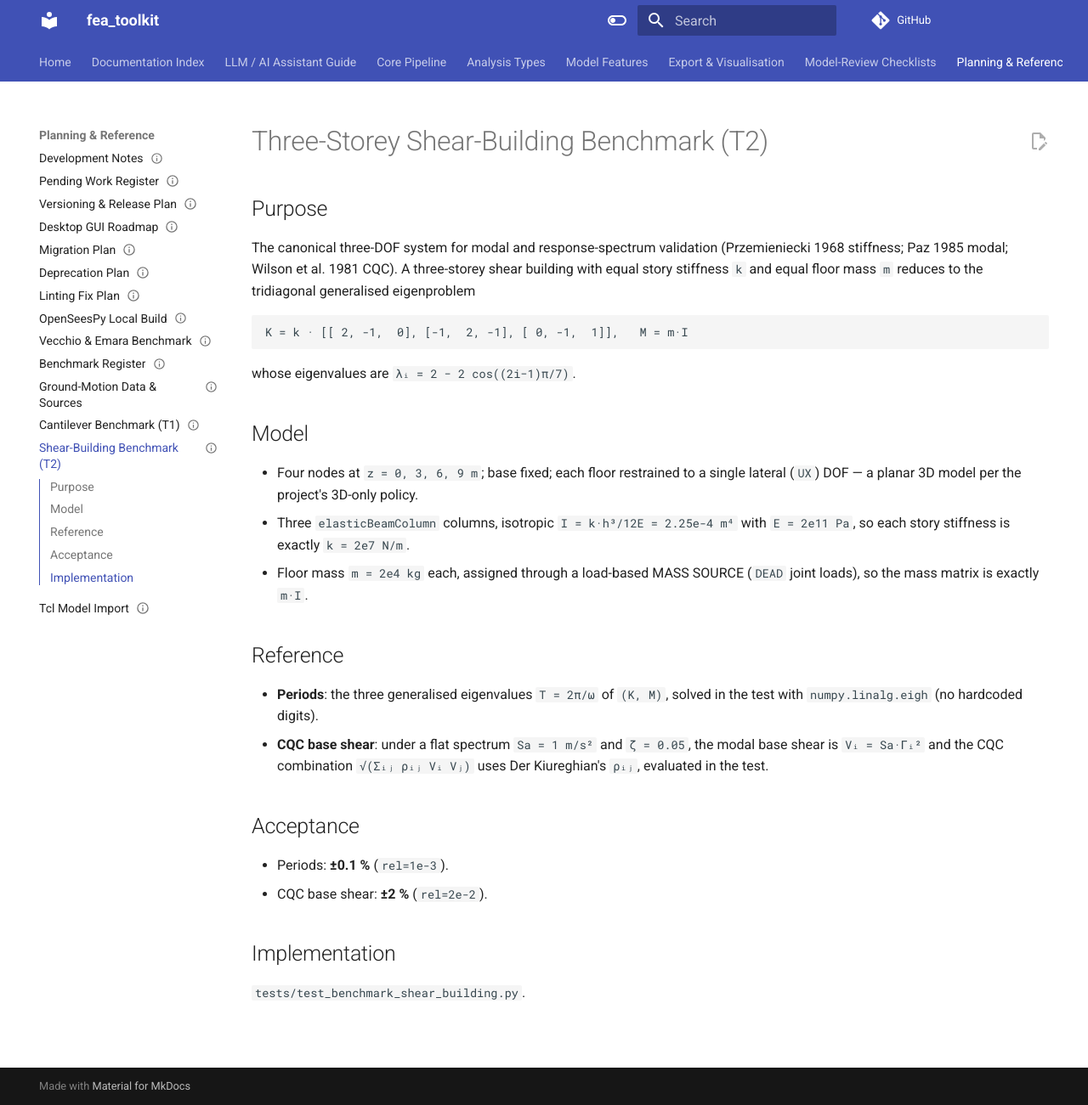
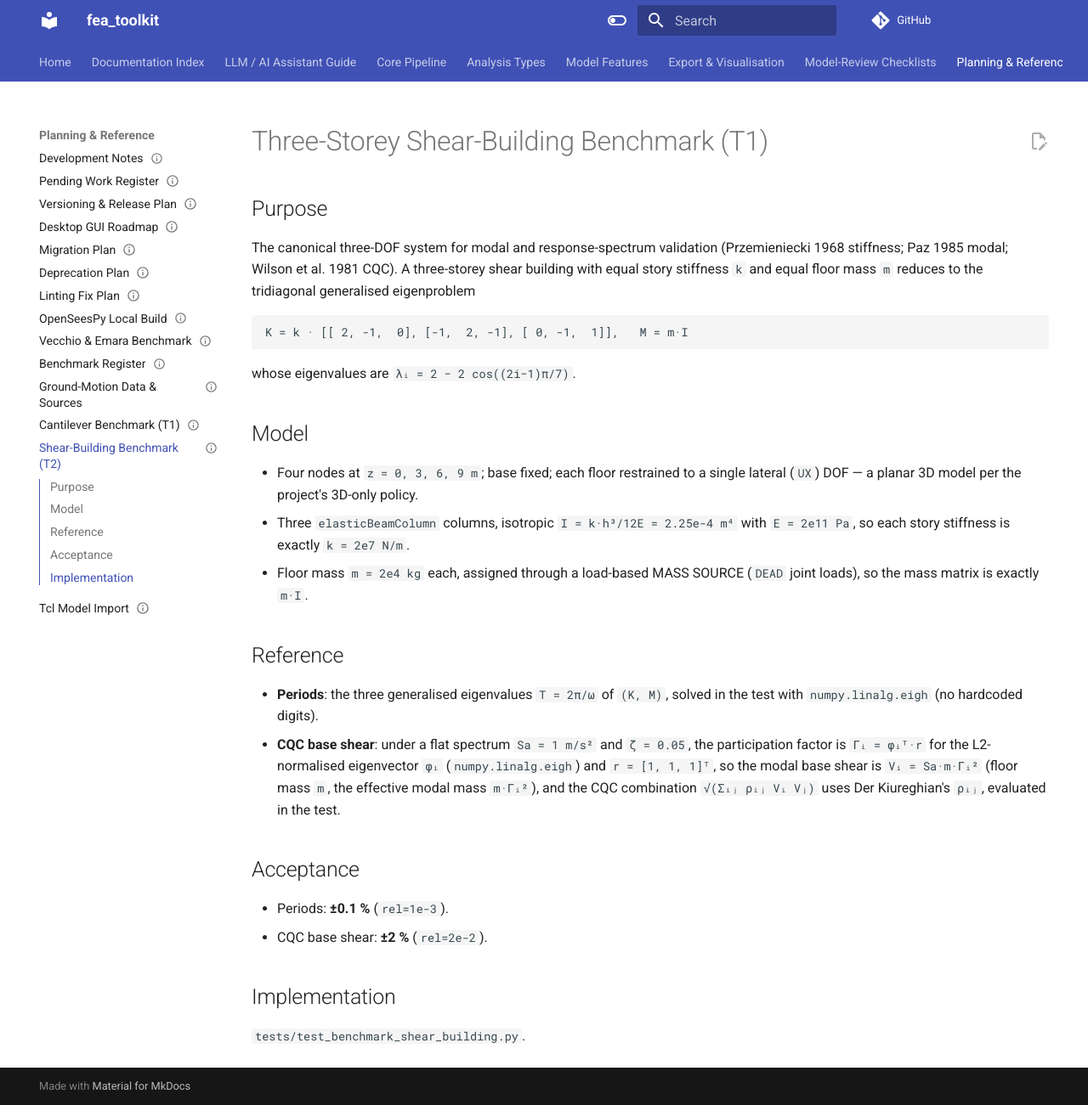
Before and after one commit to boustrephon/fea_toolkit, an MkDocs documentation site: the page built from docs/shear_building_benchmark.md, in a window 1280 px wide and 1301 px high. Shown: the whole window at 85% size. Built offline with MkDocs 1.6.1 and Material for MkDocs 9.7.7, drawn with Linux system fonts in a browser that asks for light colours; comment, search, counter and statistics services are not loaded.

Commit message:
docs(test): shear-building benchmark T1 and explicit eigen solver
Rename the shear-building benchmark to T1, document the participation-factor base-shear derivation, and pin fullGenLapack in the modal tests.

```diff
--- a/docs/shear_building_benchmark.md
+++ b/docs/shear_building_benchmark.md
@@ -1,5 +1,5 @@
 ---
-title: "Three-Storey Shear-Building Benchmark (T2)"
+title: "Three-Storey Shear-Building Benchmark (T1)"
 description: "Przemieniecki/Paz three-DOF shear-building benchmark: modal periods and CQC response-spectrum base shear against the closed-form generalised eigenproblem."
 status: "complete"
 tags: [validation, benchmark, shear-building, modal, response-spectrum, cqc, closed-form]
@@ -7,7 +7,7 @@ category: [planning]
 related: [benchmark_register.md, modal_analysis.md]
 ---
 
-# Three-Storey Shear-Building Benchmark (T2)
+# Three-Storey Shear-Building Benchmark (T1)
 
 ## Purpose
 
@@ -37,8 +37,11 @@ whose eigenvalues are `λᵢ = 2 − 2 cos((2i−1)π/7)`.
 - **Periods**: the three generalised eigenvalues `T = 2π/ω` of `(K, M)`,
   solved in the test with `numpy.linalg.eigh` (no hardcoded digits).
 - **CQC base shear**: under a flat spectrum `Sa = 1 m/s²` and `ζ = 0.05`, the
-  modal base shear is `Vᵢ = Sa·Γᵢ²` and the CQC combination
-  `√(Σᵢⱼ ρᵢⱼ Vᵢ Vⱼ)` uses Der Kiureghian's `ρᵢⱼ`, evaluated in the test.
+  participation factor is `Γᵢ = φᵢᵀ·r` for the L2-normalised eigenvector
+  `φᵢ` (``numpy.linalg.eigh``) and `r = [1, 1, 1]ᵀ`, so the modal base shear is
+  `Vᵢ = Sa·m·Γᵢ²` (floor mass `m`, the effective modal mass `m·Γᵢ²`), and the
+  CQC combination `√(Σᵢⱼ ρᵢⱼ Vᵢ Vⱼ)` uses Der Kiureghian's `ρᵢⱼ`, evaluated
+  in the test.
 
 ## Acceptance
 
```
Also changed, not shown: 1 other file.
